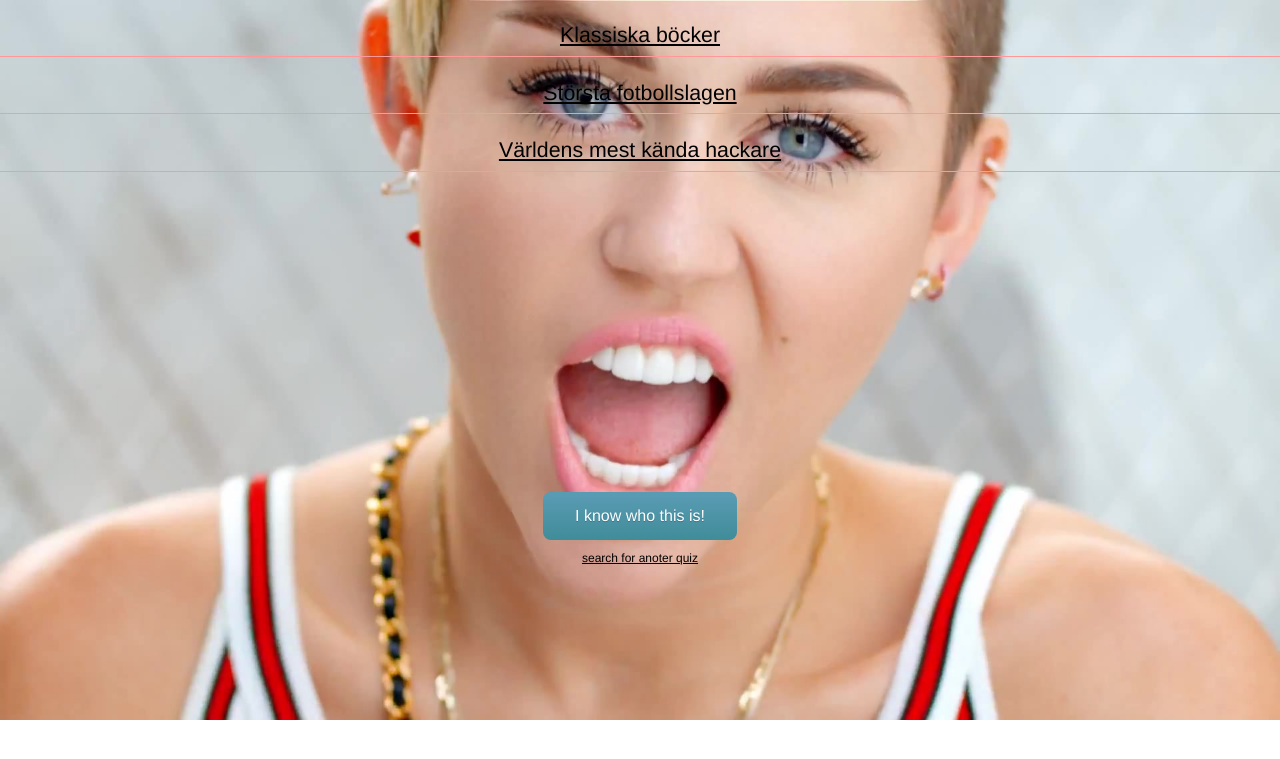
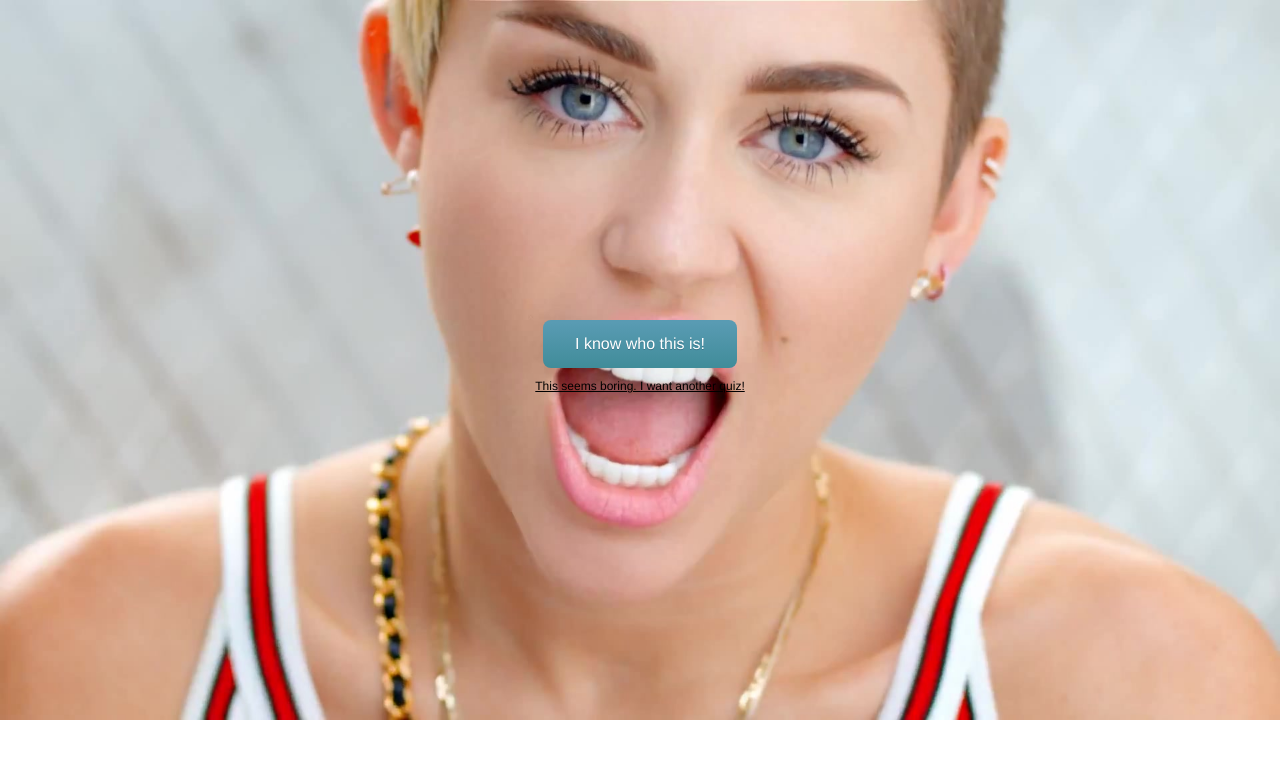
Before and after one commit to elisabettie/quizsite, a Django app: page / in a window 1280 px wide. Shown: the top 759 px of the page. Run offline with Django 3.2, Linux system fonts and the light colour scheme.

Commit message:
implementerat knappar, edit <p> tag
tagit bort underscore på <p> tagg i css

```diff
--- a/quiz/templates/quiz/quizkampenstartsida.html
+++ b/quiz/templates/quiz/quizkampenstartsida.html
@@ -10,16 +10,11 @@
 
 <!---<body background="miley.jpg">-->
 <body id="backgroundbild">
-{% for quiz_slug, quiz in quizzes.items %}
-   	 <p><a href="{% url "quiz_page" quiz_slug %}">
-		{{ quiz.name }}
-	</a></p>
-{% endfor %}
 
 	<div id ="start">
-			<a href="quizkampen.html" class="myButton">I know who this is!</a>
+			<a href="{% url "quiz_page" "klassiker" %}" class="myButton">I know who this is!</a>
 	</br>
-			<a href="https://www.google.es/search?q=10+best+quiz+online&amp;oq=10+best+quiz+online&amp;aqs=chrome..69i57.5657j0j7&amp;sourceid=chrome&amp;es_sm=91&amp;ie=UTF-8"> <h3>search for anoter quiz</h3></a>
+			<a href="https://www.google.es/search?q=10+best+quiz+online&amp;oq=10+best+quiz+online&amp;aqs=chrome..69i57.5657j0j7&amp;sourceid=chrome&amp;es_sm=91&amp;ie=UTF-8"> <h3>This seems boring. I want another quiz!</h3></a>
 <br></br></div></div>
 
 </body>
--- a/quiz/views.py
+++ b/quiz/views.py
@@ -4,16 +4,10 @@ from django.shortcuts import render
 # Create your views here.
 quizzes = {
 	"klassiker": {
-   		"name": u"Klassiska böcker",
-	   	"description": u"Hur bra kan du dina klassiker?"
+   		"name": u"Great!",
+	   	"description": u"One person didn't live at the same time as two others. Do you know who?"
 	},
-	"fotboll": {
-	   	"name": u"Största fotbollslagen",
-	   	"description": u"Kan du dina lag?"
-	},
-	"kanda-hackare": {
-	    	"name": u"Världens mest kända hackare",
-	    	"description": u"Hackerhistoria är viktigt, kan du den?"	},
+
 }
 
 def startpage(request):
--- a/static/style.css
+++ b/static/style.css
@@ -31,7 +31,6 @@ img {
 }
 
 p {
-	border-bottom: 1px solid #FF9999;
 	padding-bottom: 5px;
 }
 
```
Also changed, not shown: quiz/templates/quiz/quizkampen.html (+1 -7 lines).
